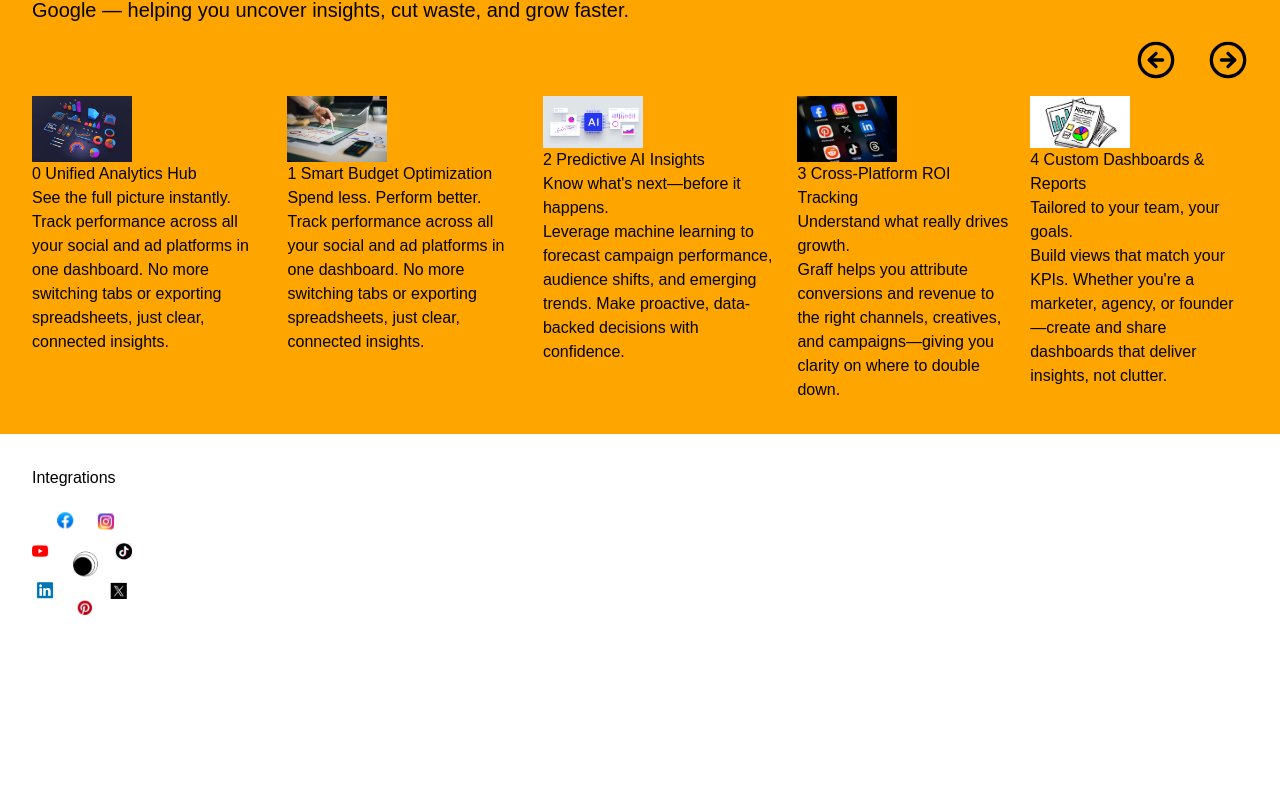
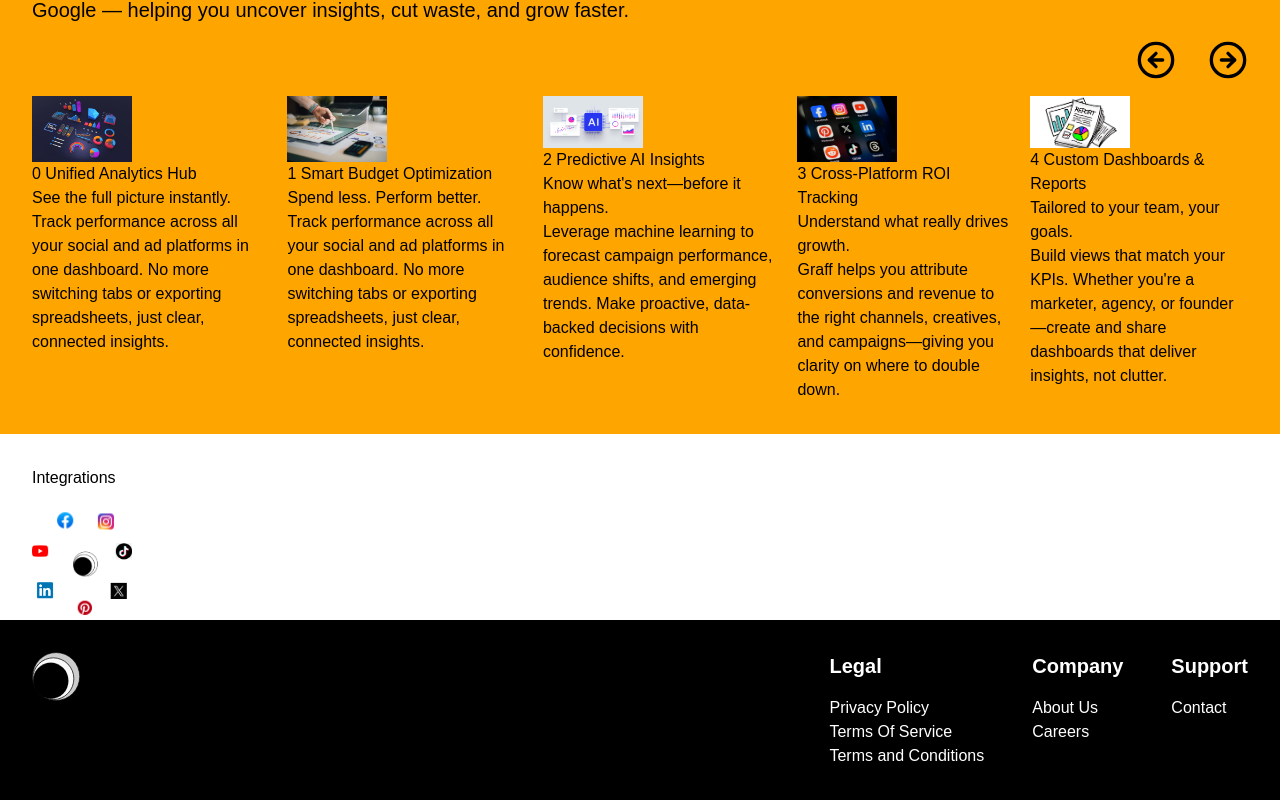
Before and after one commit to graff-marketing/web-frontend, a Next.js app: page / in a window 1280 px wide. Shown: the part 743-1543 px from the top of the page. Before the commit the page ends 1379 px from the top, so only its background shows below. Built offline with nearby package versions, Linux system fonts and the light colour scheme; a web font is replaced by a local one.

Commit message:
add footer

```diff
--- a/components/landing/Footer.tsx
+++ b/components/landing/Footer.tsx
@@ -1,8 +1,47 @@
 import React from 'react';
+import Logo from '../Logo';
+import Link from 'next/link';
 
 const Footer = () => {
+  const footerLinks = [
+    {
+      group: "Legal",
+      links: [
+        {name: "Privacy Policy", href: "/privacy"},
+        {name: "Terms Of Service", href: "/tos"},
+        {name: "Terms and Conditions", href: "/toc"}
+      ]
+    },
+    {
+      group: "Company",
+      links: [
+        {name: "About Us", href: "/about"},
+        {name: "Careers", href: "/careers"},
+      ]
+    },
+    {
+      group: "Support",
+      links: [
+        {name: "Contact", href: "/contact"}
+      ]
+    },
+  ];
+
   return (
-    <div>
+    <div className='bg-black text-white flex -mx-8 -mb-8 p-8'>
+      <div>
+        <Logo />
+      </div>
+      <div className='flex ml-auto gap-12'>
+        {footerLinks.map((link, index) => (
+          <div className='flex flex-col' key={index}>
+            <p className='text-xl font-bold mb-4'>{link.group}</p>
+            {link.links.map((link) => (
+              <Link key={link.href} href={link.href}>{link.name}</Link>
+            ))}
+          </div>
+        ))}
+      </div>
     </div>
   );
 }
```
